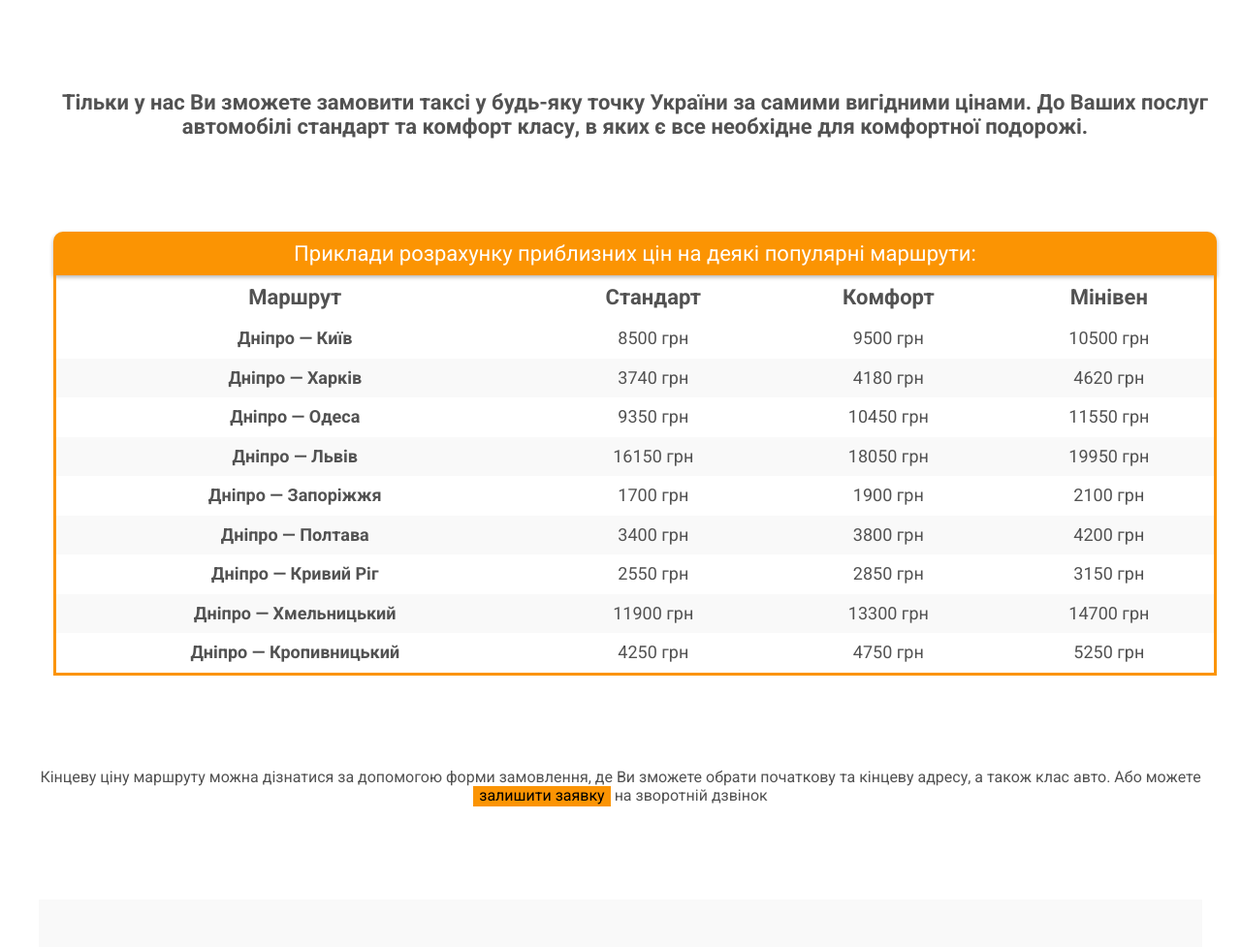
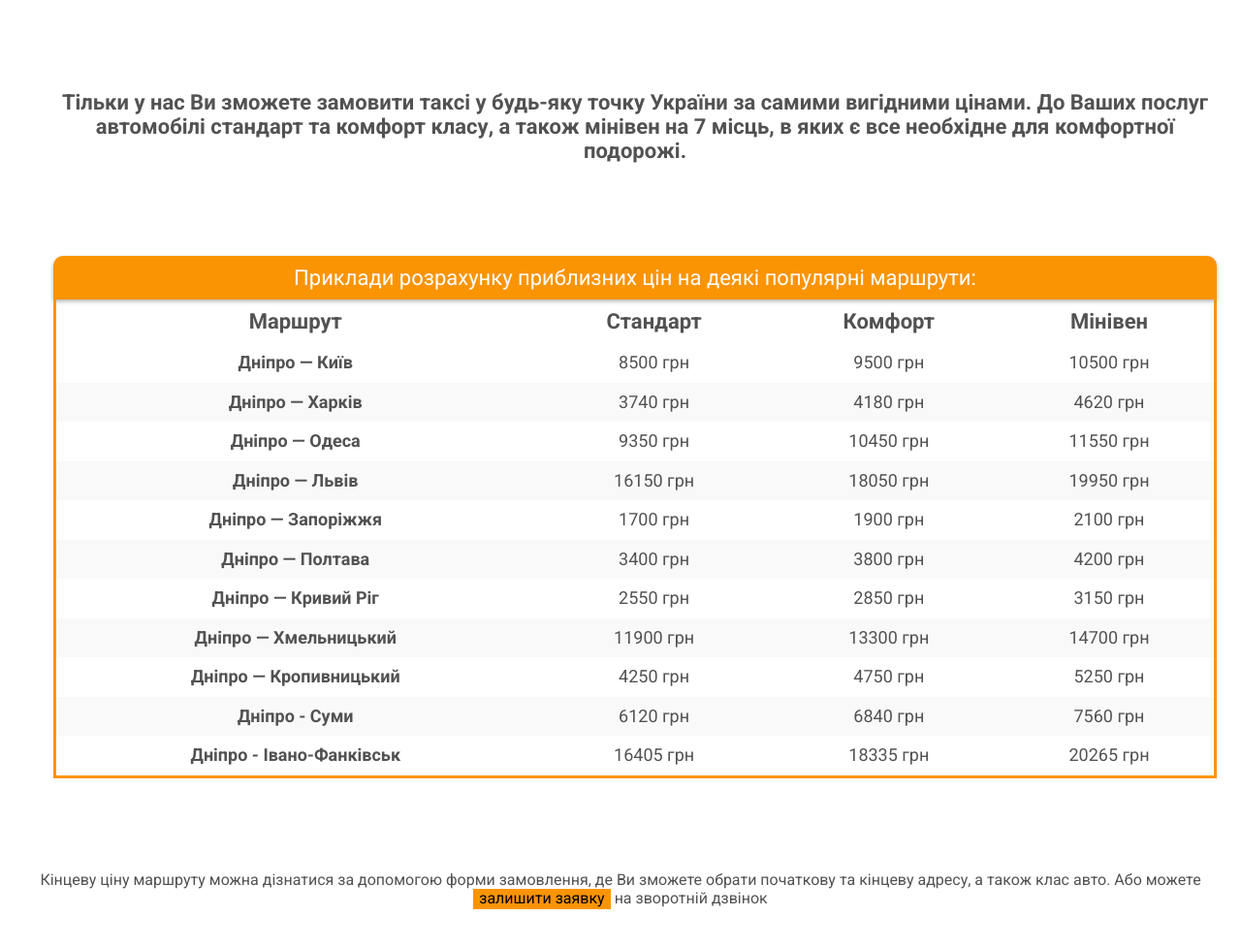
Before and after one commit to KostiaZ/taxi, a plain HTML site: page index.html in a window 1280 px wide. Shown: the part 309-1286 px from the top of the page at 97% size. Drawn offline with nearby package versions, Linux system fonts and the light colour scheme.

Commit message:
Update some info

```diff
--- a/index.html
+++ b/index.html
@@ -64,7 +64,7 @@
             <section class="section">
                 <h2>Тільки у нас Ви зможете замовити таксі у будь-яку точку України за самими вигідними цінами. До Ваших
                     послуг
-                    автомобілі стандарт та комфорт класу, в яких є все необхідне для комфортної подорожі.</h2>
+                    автомобілі стандарт та комфорт класу, а також мінівен на 7 місць, в яких є все необхідне для комфортної подорожі.</h2>
             </section>
 
             <section class="section section-table">
--- a/js/table.js
+++ b/js/table.js
@@ -46,6 +46,14 @@ const tripList = [
     trip: 'Дніпро — Кропивницький',
     distance: 250,
   },
+  {
+    trip: 'Дніпро - Суми',
+    distance: 360,
+  },
+  {
+    trip: 'Дніпро - Івано-Фанківськ',
+    distance: 965,
+  },
 ];
 
 const list = document.querySelector('.js-body');
```
